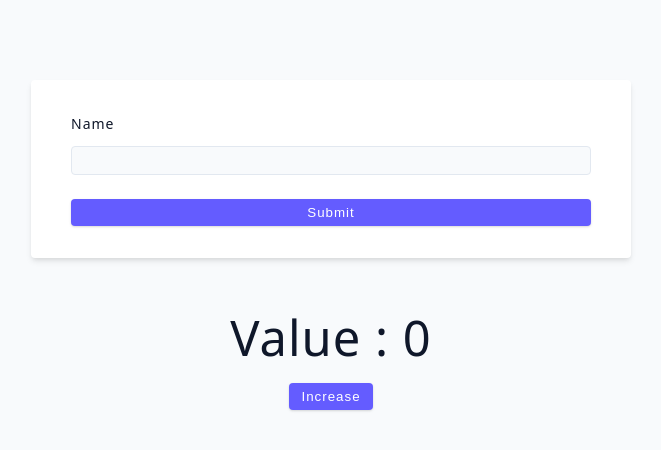
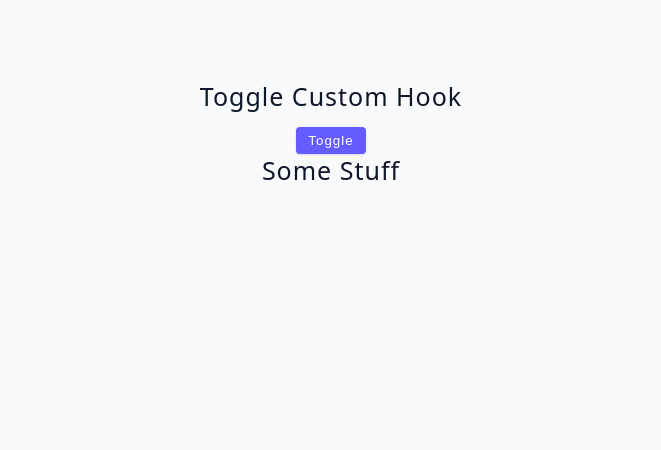
Before and after one commit to lokhandeganesh/hooks, a React (Vite) app: page / in a window 1280 px wide. Shown: the top 450 px of the page, without its empty margins (309-970 px from the left). Built offline with nearby package versions, Linux system fonts and the light colour scheme.

Commit message:
creating custom hooks

```diff
--- a/src/App.jsx
+++ b/src/App.jsx
@@ -17,6 +17,8 @@ import ControlInput from './components/form/ControlInput';
 import OtherInput from './components/form/OtherInput';
 import FormDataApi from './components/form/FormDataApi';
 import UseRefBasics from './components/useRefBasic/UseRefBasics';
+
+import ToggleCustom from './components/customHooks/Toggle';
 
 function App() {
   return (
@@ -40,7 +42,8 @@ function App() {
         {/* <MultipleInputs></MultipleInputs> */}
         {/* <OtherInput></OtherInput> */}
         {/* <FormDataApi></FormDataApi> */}
-        <UseRefBasics></UseRefBasics>
+        {/* <UseRefBasics></UseRefBasics> */}
+        <ToggleCustom></ToggleCustom>
       </div>
     </React.Fragment>
   );
--- /dev/null
+++ b/src/components/customHooks/Toggle.jsx
@@ -0,0 +1,17 @@
+import React, { useState } from 'react'
+import useToggle from './useToggle';
+
+const ToggleCustom = () => {
+  const { show, toggle } = useToggle(true);
+  return (
+    <div>
+      <h4>toggle custom hook</h4>
+      <button className='btn' onClick={toggle}>
+        toggle
+      </button>
+      {show && <h4>some stuff</h4>}
+    </div>
+  );
+}
+
+export default ToggleCustom
--- /dev/null
+++ b/src/components/customHooks/useToggle.js
@@ -0,0 +1,9 @@
+import React, { useState } from 'react'
+
+const useToggle = (defaultValue) => {
+  const [show, setShow] = useState(defaultValue);
+  const toggle = () => { setShow(!show) };
+  return { show, toggle };
+}
+
+export default useToggle;
```
